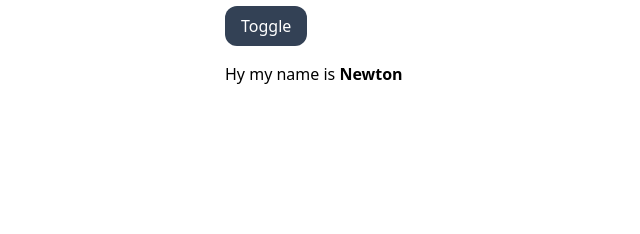
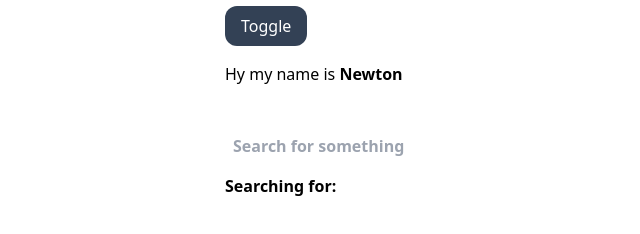
Before and after one commit to Soburr/Introduction-to-Alpine.JS, a plain HTML site: page index.html in a window 1280 px wide. Shown: the part 82-316 px from the top of the page, without its empty margins (223-863 px from the left). Drawn offline with nearby package versions, Linux system fonts and the light colour scheme.

Commit message:
Let's Go

```diff
--- a/index.html
+++ b/index.html
@@ -21,7 +21,11 @@
         <h1 class="text-5xl mb-4">Alpine JS</h1>
         <!-- x-data -->
 
-        <div x-data="{open: false, name: 'Newton'}">
+        <div x-data="{
+            open: false,
+            name: 'Newton',
+            search: ''
+            }">
         <!-- x-on & x-bind -->
             <button x-on:click="open = !open"
             x-bind:class="open ? 'bg-blue-400' : 'bg-slate-700'"
@@ -41,6 +45,16 @@
                 </p>
             </div>
                <div class="my-4">Hy my name is <span x-text="name" class="font-bold"></span></div>
+
+        <!-- x-effect -->
+               <div x-effect="console.log(open)"></div>
+
+        <!-- x-model -->
+               <div>
+                  <input x-model="search" class="font-bold p-2 w-full mb-2 mt-6" type="text" placeholder="Search for something">
+                  <span class="font-bold">Searching for:</span>
+                  <span x-text="search" class="font-bold"></span>
+               </div>
         </div>
 
 
```
